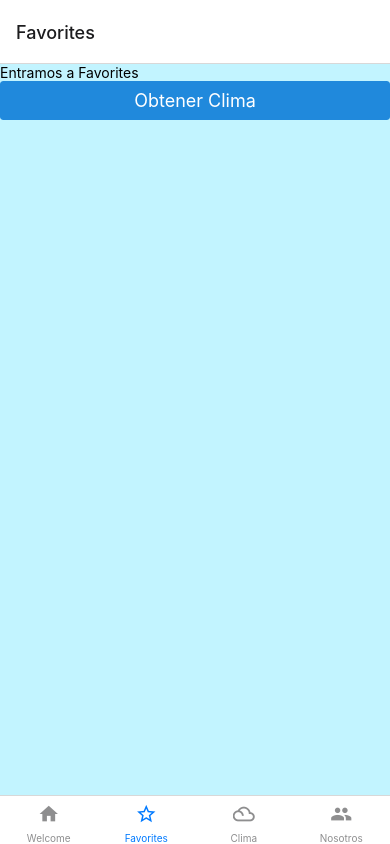
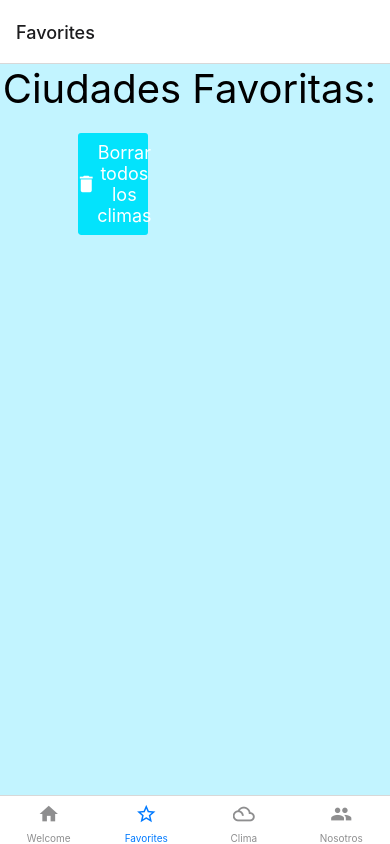
Before and after one commit to iPizza507/climadapp, a React Native app: screen /favorites in a window 390 px wide. Built offline with nearby package versions, Linux system fonts and the light colour scheme.

Commit message:
Terminando favorites y Climas

```diff
--- a/app/screens/Climas.js
+++ b/app/screens/Climas.js
@@ -1,5 +1,12 @@
 import React, { useState } from "react";
-import { StyleSheet, Text, View } from "react-native";
+import {
+  StyleSheet,
+  Text,
+  View,
+  SafeAreaView,
+  ScrollView,
+  StatusBar,
+} from "react-native";
 import AsyncStorage from "@react-native-async-storage/async-storage";
 import { Input, Button, Icon } from "react-native-elements";
 
@@ -12,31 +19,37 @@ export default function Climas() {
   const [load, setLoad] = useState(false);
   //estado por si hay un error (200)
   const [error, setError] = useState(false);
+
   //verifica cuando el usuario ingresa los datos (osea, los paises)
   const [cityName, setcityName] = useState("");
-
   //obitene el nombre del pais
   const handleInputChange = ({ target }) => {
     setcityName(target.value);
   };
-
   //es la URL con todos los datos
   const api = {
-    name: "arg",
     key: "caa5a41856bc9c627d6ba263aba38a03",
-    base: "https://api.openweathermap.org/data/2.5/weather?q=",
+    nombre: cityName,
   };
 
   //pregunta a la URL cuales son los datos de dicho pais, los guarda en clima y hace funcionar el LOAD
   function ObtenerClima() {
     setLoad(true);
+
     fetch(
-      `https://api.openweathermap.org/data/2.5/weather?q=${api.name}&appid=${api.key}&units=metric`
+      `https://api.openweathermap.org/data/2.5/weather?q=${api.nombre}&appid=${api.key}&units=metric`
     )
       .then((res) => {
         if (res.status !== 200) {
           setError(true);
-          console.log("entro al error");
+          console.log("entro al error 200");
+        }
+        return res.json();
+      })
+      .then((res) => {
+        if (res.status !== 400) {
+          setError(true);
+          console.log("entro al error 400");
         }
         return res.json();
       })
@@ -45,10 +58,8 @@ export default function Climas() {
         if (json) {
           setClima(json);
           guardarClima(json);
-          console.log("entro al json");
-          console.log(json);
         } else {
-          console.log("erro en el json");
+          console.log("error en el json");
         }
         setcityName("");
       })
@@ -61,44 +72,51 @@ export default function Climas() {
   //Esta funcion guarda los climas y los muestra
   const guardarClima = async (e) => {
     console.log(e);
-    //setLoad(true);
+    setLoad(true);
     try {
       let listaClimas = [];
       const itemClima = await AsyncStorage.getItem("listaClimas");
+      //consulta la lista si tiene o no la ciudad para no repetir
       if (itemClima) {
-        console.log("item-clima");
         listaClimas = JSON.parse(itemClima);
+
         if (
+          //busca el pais/ciudad en la lista
           listaClimas.find(
             (item) =>
               item.ciudad.trim().toUpperCase() === e.name.trim().toUpperCase()
           )
         ) {
-          return setError("Esta ciudad ya existe, por favor asignar otra");
+          //Si encuentra la cdd en la lista, manda un alert con la ciudad
+          alert("Esta ciudad ya existe, es: " + e.name + e.main.temp + " °C");
         } else {
+          //si no la encontró, agrega la ciudad a la lista
           listaClimas.push({
             ciudad: e.name.trim().toUpperCase(),
             temperatura: e.main.temp,
             Descripcion: e.weather[0].description,
             Humedad: e.main.humidity,
-            Icon: e.weather[0].Icon,
+            Icon_primero: e.weather[0].icon,
+            Icon_segundo: e.weather[0].main,
           });
           const jsonValue = JSON.stringify(listaClimas);
           await AsyncStorage.setItem("listaClimas", jsonValue);
-
-          alert("Ciudad agregada!");
+          alert("La ciudad fue agregada!");
+          window.location.reload(true);
+          mostrarData(listaClimas);
         }
       } else {
-        console.log("no hay item-clima");
+        //pienso que nunca va a entrar acá
+        console.log("entro al 3");
         listaClimas.push({
           ciudad: e.name.trim().toUpperCase(),
           temperatura: e.main.temp,
           Descripcion: e.weather[0].description,
           Humedad: e.main.humidity,
-          Icon: e.weather[0].Icon,
+          Icon_primero: e.weather[0].icon,
+          Icon_segundo: e.weather[0].main,
         });
         const jsonValue = JSON.stringify(listaClimas);
-        console.log(jsonValue);
         await AsyncStorage.setItem("listaClimas", jsonValue);
       }
       setLoad(false);
@@ -107,6 +125,36 @@ export default function Climas() {
     }
   };
 
+  /*
+  function mostrarData(inf) {
+    console.log(inf);
+    return (
+      <SafeAreaView style={styles.container}>
+        <ScrollView style={styles.scrollView}>
+          {inf.map((item) => (
+            <View style={styles.fondo}>
+              <Text style={styles.ciudad}>
+                {item.ciudad + " " + item.temperatura + " °C"}
+              </Text>
+              <Text>{item.Descripcion}</Text>
+              <Text>{item.Humedad}</Text>
+              {
+                //no funciona el icono..
+                //<Icon name={item.Icon_primero} type={item.Icon_segundo}></Icon>
+              }
+              <Icon
+                type="material"
+                name="delete"
+                onPress={() => BorrarClima(inf, item.ciudad)}
+              />
+              <Divider />
+            </View>
+          ))}
+        </ScrollView>
+      </SafeAreaView>
+    );
+  }
+*/
   return (
     <View style={styles.fondo}>
       <Input
@@ -125,11 +173,10 @@ export default function Climas() {
         onPress={() => ObtenerClima()}
         buttonStyle={styles.btnClima}
       />
+      <Loading isVisible={load} text="Cargando.." />
       {
-        //clima ? guardarClima() : console.log("Faltan Datos")
+        //clima ? mostrarData(clima) : console.log("no entra nucna")
       }
-
-      <Loading isVisible={load} text="Cargando.." />
     </View>
   );
 }
@@ -140,7 +187,6 @@ const styles = StyleSheet.create({
     height: "100%",
     flex: 1,
     alignItems: "center",
-    justifyContent: "center",
   },
   inputForm: {
     width: "80%",
@@ -148,10 +194,18 @@ const styles = StyleSheet.create({
     margin: "auto",
   },
   btnClima: {
+    backgroundColor: "#03e3fc",
     marginTop: 20,
     width: "30%",
   },
   ciudad: {
     fontSize: 30,
   },
+  container: {
+    flex: 1,
+    paddingTop: StatusBar.currentHeight,
+  },
+  scrollView: {
+    marginHorizontal: 20,
+  },
 });
--- a/app/screens/Favorites.js
+++ b/app/screens/Favorites.js
@@ -1,25 +1,94 @@
 import React, { useState, useEffect } from "react";
-import { StyleSheet, Text, View } from "react-native";
-import { Button } from "react-native-elements";
+import {
+  StyleSheet,
+  Text,
+  View,
+  SafeAreaView,
+  ScrollView,
+  StatusBar,
+} from "react-native";
+import { Divider, Icon, Button } from "react-native-elements";
 import AsyncStorage from "@react-native-async-storage/async-storage";
 
-import Climas from "./Climas";
+import Loading from "../components/Loading";
 
-export default function Favorites(props) {
-  function mostrarc() {}
+export default function Favorites() {
   const [info, setInfo] = useState(null);
-
+  const [load, setLoad] = useState(false);
+  console.log(info);
   useEffect(async () => {
-    const varts = await AsyncStorage.getItem("listaClimas");
-    setInfo(varts);
-
+    setLoad(true);
+    const lista = await AsyncStorage.getItem("listaClimas");
+    setInfo(lista);
+    setLoad(false);
     return () => {};
   }, []);
 
+  function mostrarData(inf) {
+    const listas = JSON.parse(inf);
+    console.log(listas);
+
+    return (
+      <SafeAreaView style={styles.container}>
+        <ScrollView style={styles.scrollView}>
+          {listas.map((item) => (
+            <View style={styles.fondo}>
+              <Text style={styles.ciudad}>
+                {item.ciudad + " " + item.temperatura + " °C"}
+              </Text>
+              <Text>{item.Descripcion}</Text>
+              <Text>{item.Humedad}</Text>
+              {
+                //no funciona el icono..
+                //<Icon name={item.Icon_primero} type={item.Icon_segundo}></Icon>
+              }
+              <Icon
+                type="material"
+                name="delete"
+                onPress={() => BorrarClima(listas, item.ciudad)}
+              />
+              <Divider />
+            </View>
+          ))}
+        </ScrollView>
+      </SafeAreaView>
+    );
+  }
+
+  function BorrarClima(borraCiudad, nombre) {
+    console.log(borraCiudad); //te pasa la lista
+    console.log(nombre); //te pasa el nombre para borrar la ciudad
+
+    console.log(borraCiudad(nombre));
+    if (
+      //compara y busca la ciudad
+      borraCiudad.find(
+        (item) =>
+          item.ciudad.trim().toUpperCase() === nombre.trim().toUpperCase()
+      )
+    ) {
+      //la encuentra y la remueve de la lista
+      //borraCiudad.splice(nombre);
+    }
+  }
+
+  function BorrarTodo() {
+    // AsyncStorage.clear();
+    console.log("borrado pa2");
+  }
+
   return (
     <View style={styles.fondo}>
-      <Text>Entramos a Favorites</Text>
-      <Button title="Obtener Clima" onPress={() => console.log(info)} />
+      <Text style={styles.titulo}>Ciudades Favoritas: </Text>
+      <Loading isVisible={load} text="Cargando.." />
+      {info ? mostrarData(info) : console.log()}
+      <Button
+        title="Borrar todos los climas"
+        onPress={() => BorrarTodo()}
+        buttonStyle={styles.btnClima}
+        color="red"
+        icon={<Icon type="material" name="delete" size={22} color="white" />}
+      />
     </View>
   );
 }
@@ -28,5 +97,25 @@ const styles = StyleSheet.create({
   fondo: {
     backgroundColor: "#c2f4ff",
     height: "100%",
+    flex: 1,
+    alignItems: "center",
+  },
+  titulo: {
+    fontSize: 40,
+  },
+  ciudad: {
+    fontSize: 25,
+  },
+  btnClima: {
+    backgroundColor: "#03e3fc",
+    marginTop: 20,
+    width: "30%",
+  },
+  container: {
+    flex: 1,
+    paddingTop: StatusBar.currentHeight,
+  },
+  scrollView: {
+    marginHorizontal: 20,
   },
 });
```
Also changed, not shown: 1 other file (tests, documents, lock files or other folders).
